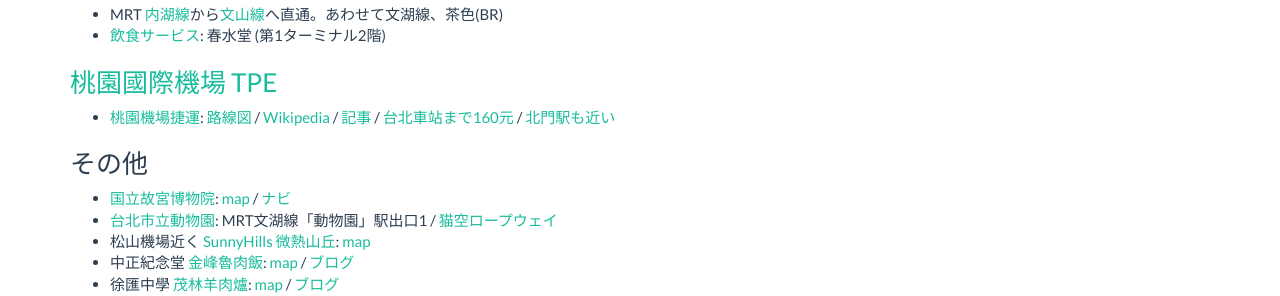
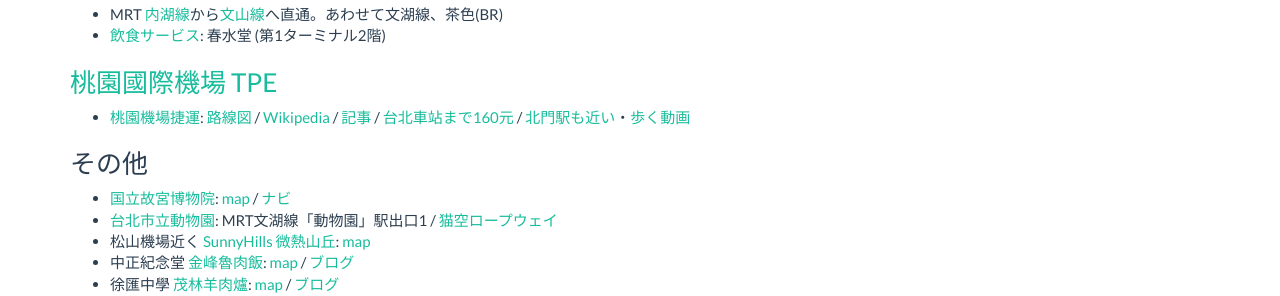
Before and after one commit to sekika/sekika.github.io, a Jekyll site: the page built from _posts/2017-04-01-Taipei.md, in a window 1280 px wide and 900 px high, scrolled down 1819 px. Shown: the part 152-448 px from the top of the window. Built offline with Jekyll 4.4.1, drawn with Linux system fonts in a browser that asks for light colours; nearby versions of some CDN libraries; comment, search, counter and statistics services are not loaded.

Commit message:
Update 2017-04-01-Taipei.md

```diff
--- a/_posts/2017-04-01-Taipei.md
+++ b/_posts/2017-04-01-Taipei.md
@@ -87,7 +87,7 @@
 
 ### [桃園國際機場 TPE](http://www.taoyuan-airport.com/japanese) ###
 
-* [桃園機場捷運](https://www.tymetro.com.tw/eng/index.php): [路線図](https://www.tymetro.com.tw/cht/index.php?code=list&flag=detail&ids=24&article_id=65) / [Wikipedia](https://ja.wikipedia.org/wiki/%E6%A1%83%E5%9C%92%E6%A9%9F%E5%A0%B4%E6%8D%B7%E9%81%8B) / [記事](http://www.asiatravelnote.com/2017/02/24/taoyuan_airport_mrt_review.php) / [台北車站まで160元](https://www.tymetro.com.tw/js/upload/ckfinder/images/original_B.jpg) / [北門駅も近い](http://taiwanwind.jp/news-mrt-20170115/)
+* [桃園機場捷運](https://www.tymetro.com.tw/eng/index.php): [路線図](https://www.tymetro.com.tw/cht/index.php?code=list&flag=detail&ids=24&article_id=65) / [Wikipedia](https://ja.wikipedia.org/wiki/%E6%A1%83%E5%9C%92%E6%A9%9F%E5%A0%B4%E6%8D%B7%E9%81%8B) / [記事](http://www.asiatravelnote.com/2017/02/24/taoyuan_airport_mrt_review.php) / [台北車站まで160元](https://www.tymetro.com.tw/js/upload/ckfinder/images/original_B.jpg) / [北門駅も近い](http://taiwanwind.jp/news-mrt-20170115/)・[歩く動画](https://www.youtube.com/watch?v=6niZXYbV1XE)
 
 ### その他 ###
 
```
